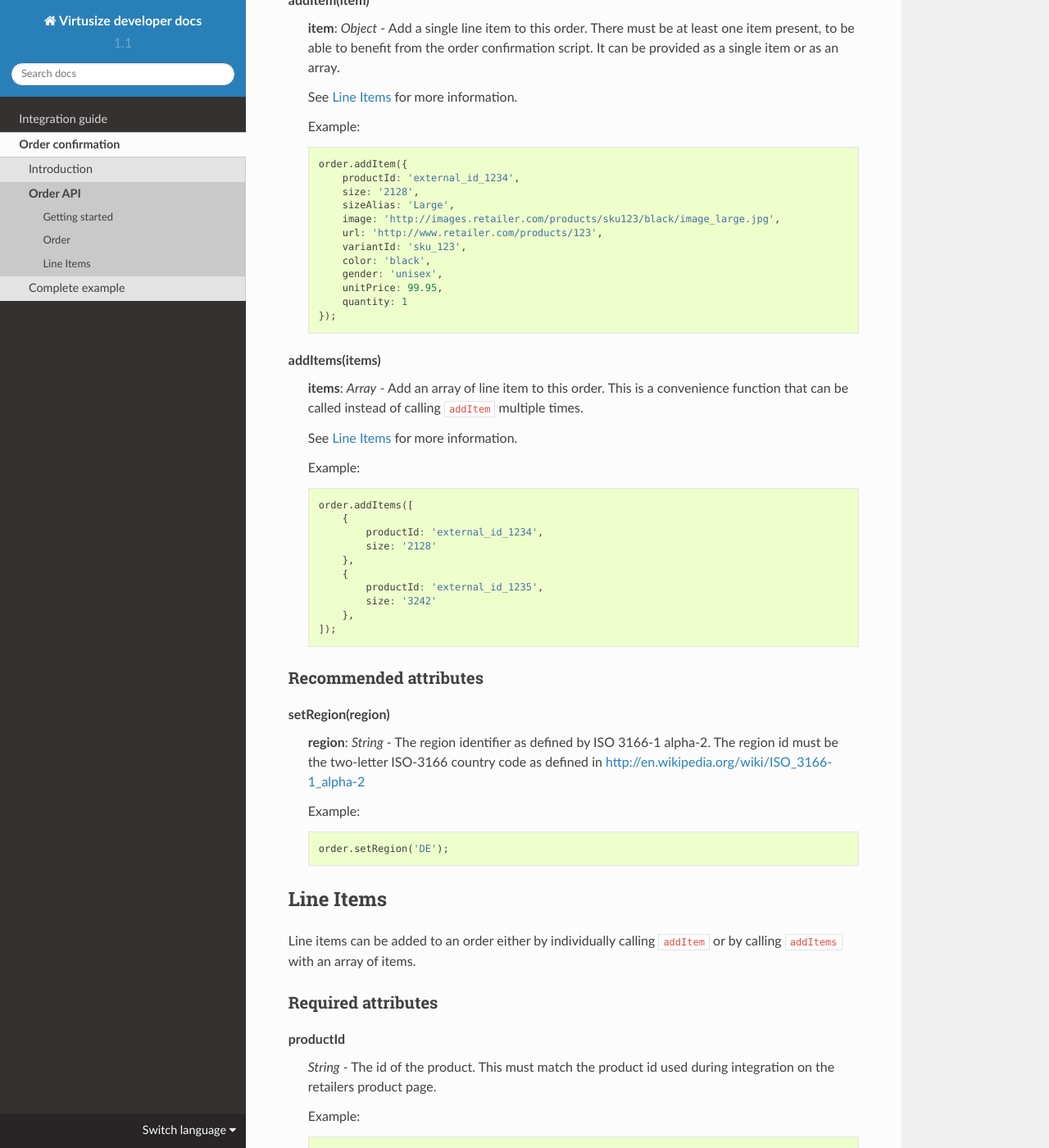
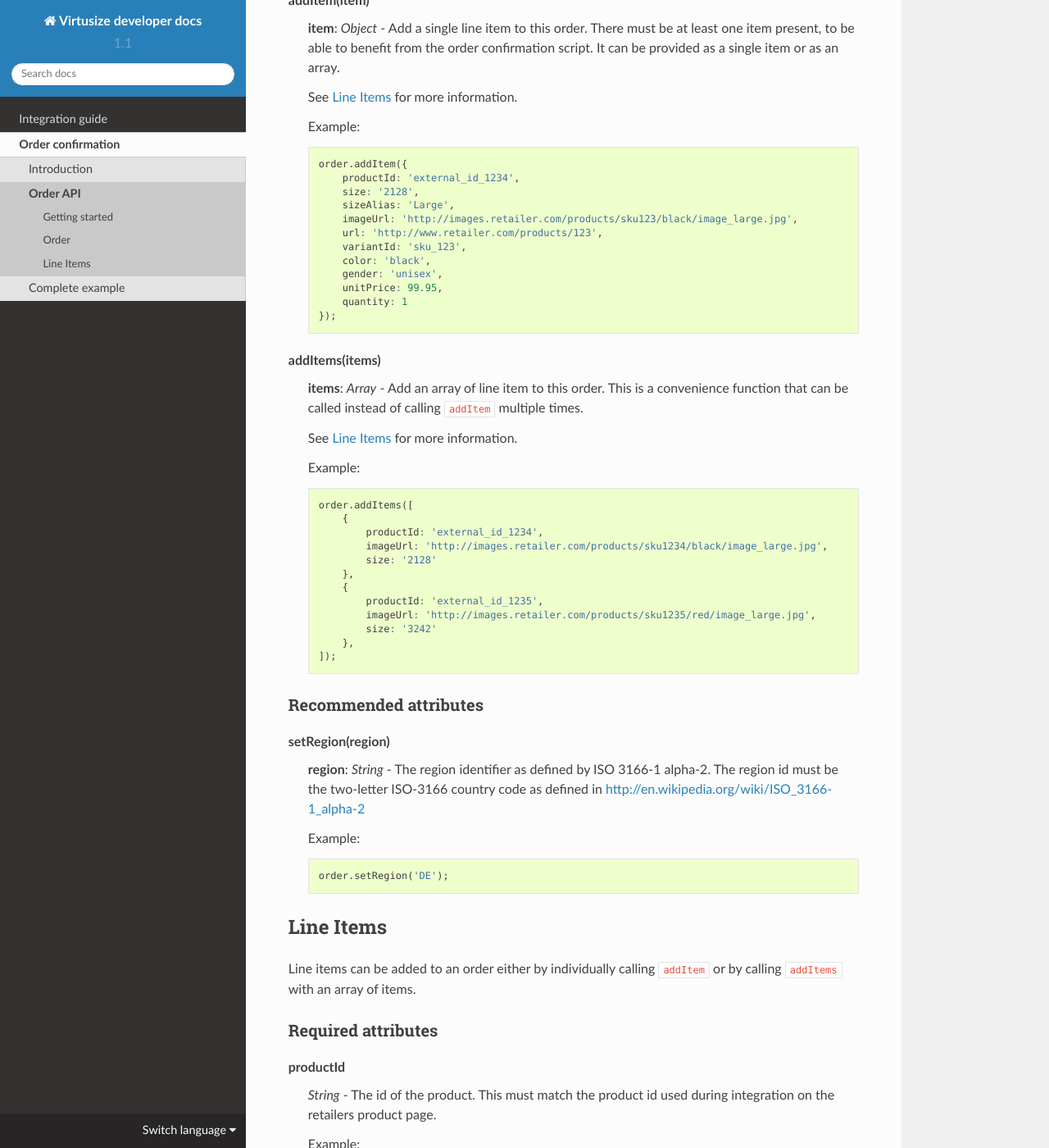
Before and after one commit to virtusize/virtusize.github.io, a Sphinx documentation site: the page built from source/order-confirmation/order-api.rst, in a window 1280 px wide and 1400 px high, scrolled down 1568 px. Shown: the whole window at 82% size. Built offline with Sphinx 7.4.7 and the Read the Docs theme 2.0.0, drawn with Linux system fonts in a browser that asks for light colours; some of the changed lines change nothing that is shown; some of the changed text lies outside the part shown.

Commit message:
Minor: changed image to imageUrl

```diff
--- a/source/order-confirmation/order-api.rst
+++ b/source/order-confirmation/order-api.rst
@@ -85,7 +85,7 @@ addItem(item)
             productId: 'external_id_1234',
             size: '2128',
             sizeAlias: 'Large',
-            image: 'http://images.retailer.com/products/sku123/black/image_large.jpg',
+            imageUrl: 'http://images.retailer.com/products/sku123/black/image_large.jpg',
             url: 'http://www.retailer.com/products/123',
             variantId: 'sku_123',
             color: 'black',
@@ -107,10 +107,12 @@ addItems(items)
         order.addItems([
             {
                 productId: 'external_id_1234',
+                imageUrl: 'http://images.retailer.com/products/sku1234/black/image_large.jpg',
                 size: '2128'
             },
             {
                 productId: 'external_id_1235',
+                imageUrl: 'http://images.retailer.com/products/sku1235/red/image_large.jpg',
                 size: '3242'
             },
         ]);
@@ -159,7 +161,7 @@ size
 
         '2128'
 
-image
+imageUrl
     *String* - The URL to a variant specific image of this line item of the
     color and style the item was ordered by the customer. If possible provide
     a high quality image. This will be used to help the customer identify his
@@ -238,7 +240,7 @@ Here is a complete line item object::
         productId: 'external_id_1234',
         size: '2128',
         sizeAlias: 'Large',
-        image: 'http://images.retailer.com/products/sku123/black/image_large.jpg',
+        imageUrl: 'http://images.retailer.com/products/sku123/black/image_large.jpg',
         url: 'http://www.retailer.com/products/123',
         variantId: 'sku_123',
         color: 'black',
```
